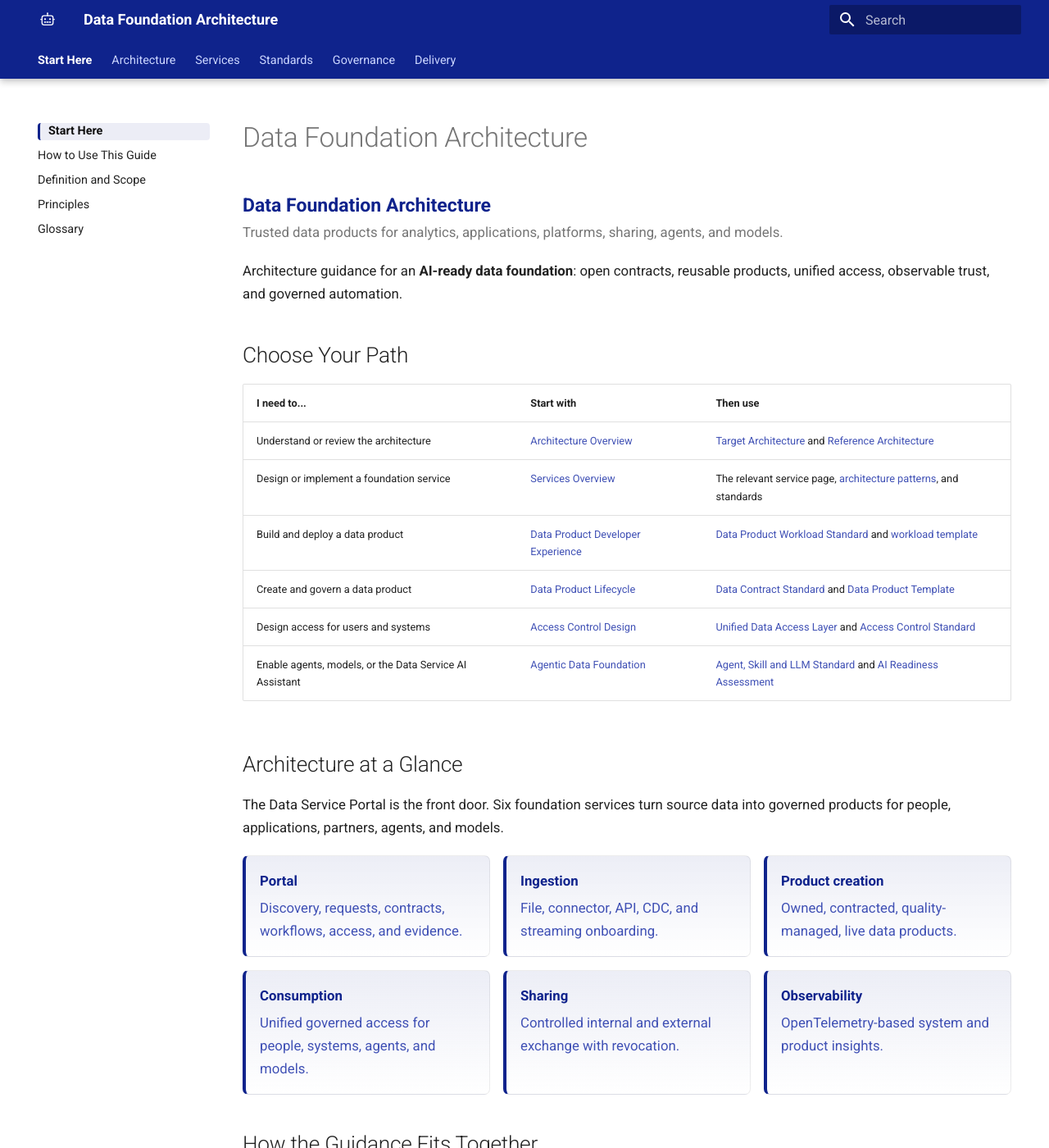
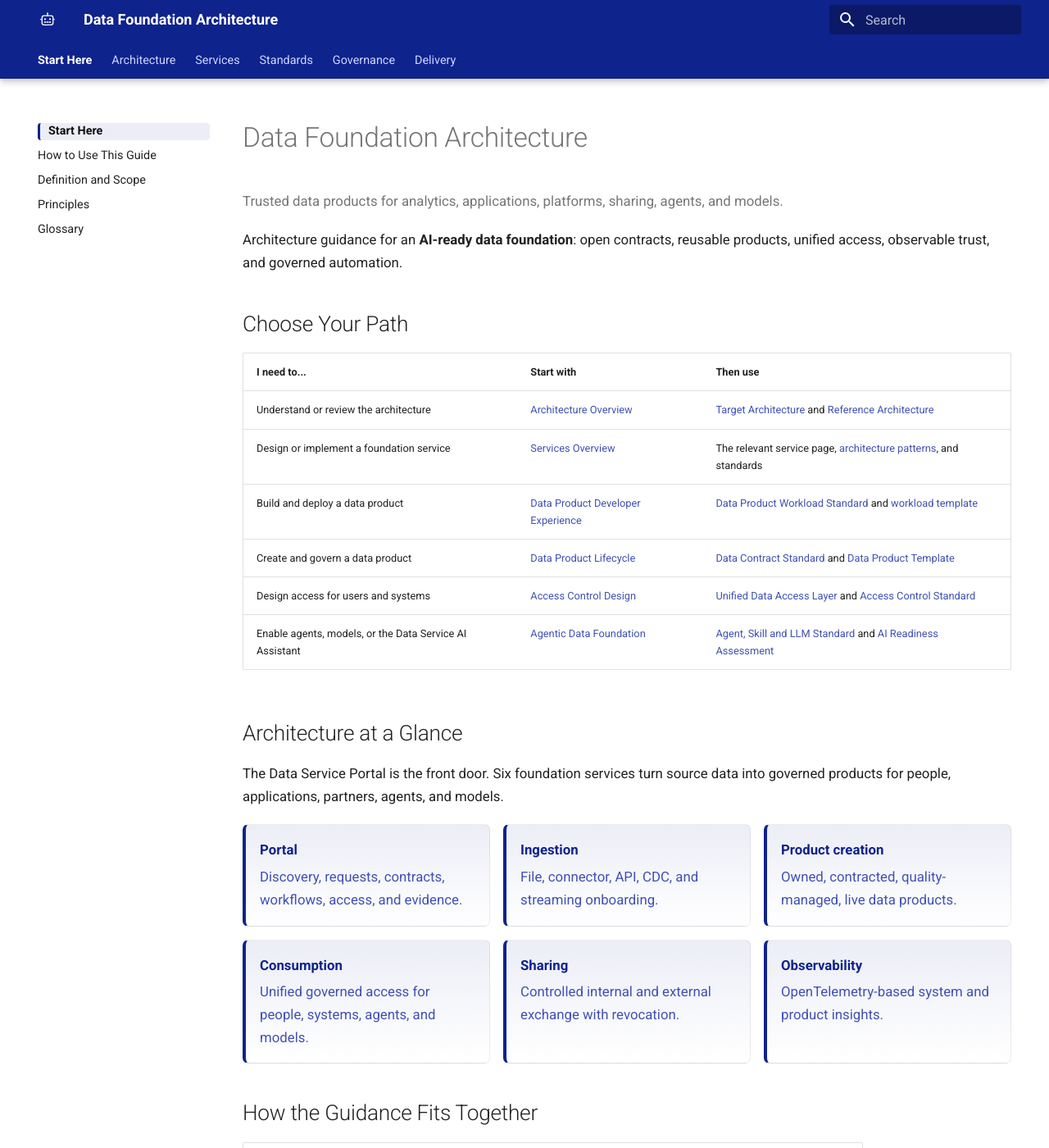
Before and after one commit to cong78/data-foundation-architecture, an MkDocs documentation site: the page built from docs/index.md, in a window 1280 px wide and 1400 px high. Shown: the whole window at 82% size. Built offline with MkDocs 1.6.1 and Material for MkDocs 9.7.7, drawn with Linux system fonts in a browser that asks for light colours; a script that is not in the unit is left out.

Commit message:
Remove duplicate homepage title

```diff
--- a/docs/assets/stylesheets/extra.css
+++ b/docs/assets/stylesheets/extra.css
@@ -69,12 +69,6 @@
   align-items: center;
   gap: 0.75rem;
   margin: 0.6rem 0 1rem;
-}
-
-.brand-lockup strong {
-  display: block;
-  color: #0f238c;
-  font-size: 1.15rem;
 }
 
 .brand-lockup span {
--- a/docs/index.md
+++ b/docs/index.md
@@ -2,7 +2,6 @@
 
 <div class="brand-lockup">
   <div>
-    <strong>Data Foundation Architecture</strong>
     <span>Trusted data products for analytics, applications, platforms, sharing, agents, and models.</span>
   </div>
 </div>
```
